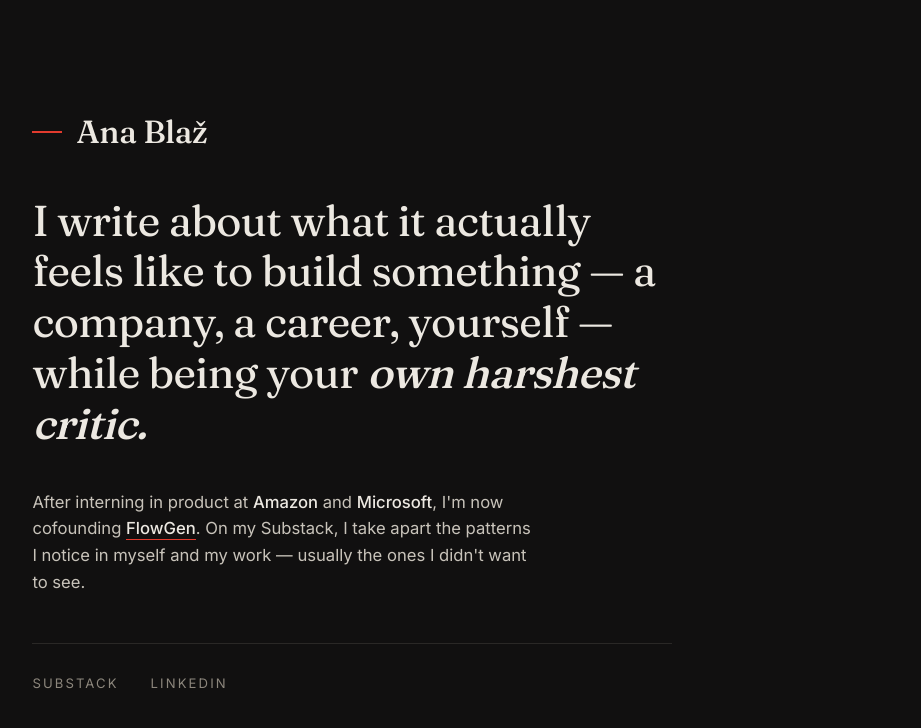
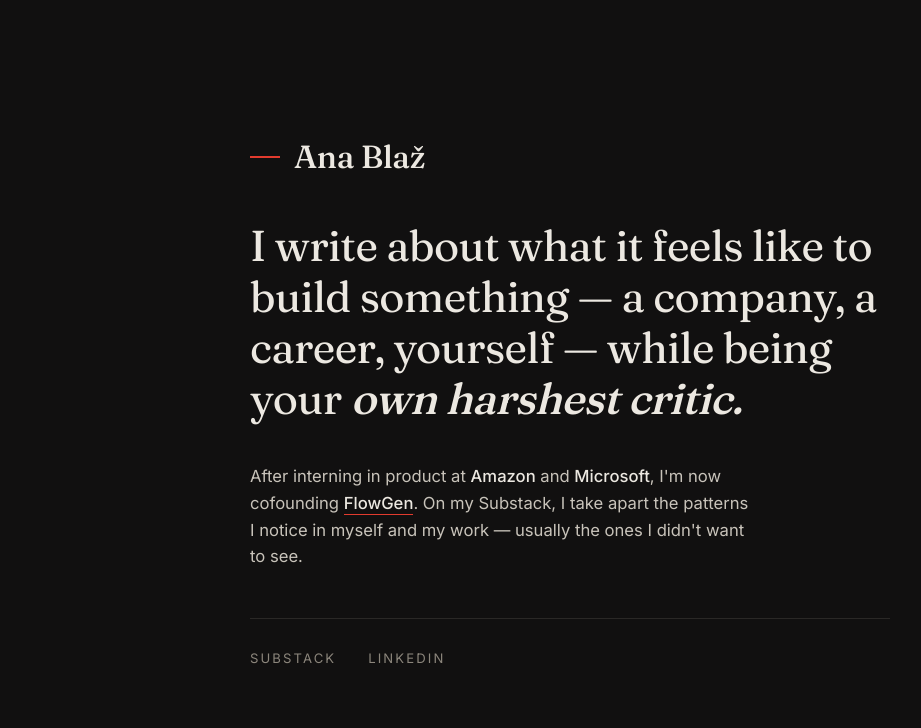
Before and after one commit to anablaz/anablaz.github.io, a plain HTML site: page index.html in a window 1280 px wide. Shown: the whole page, without its empty margins (70-991 px from the left). Drawn offline with Linux system fonts and the light colour scheme.

Commit message:
Update index.html

```diff
--- a/index.html
+++ b/index.html
@@ -28,6 +28,7 @@
     min-height: 100vh;
     display: flex;
     align-items: center;
+    justify-content: center;
     padding: 7vh 8vw;
   }
 
@@ -145,7 +146,7 @@
 <body>
   <main>
     <p class="name">Ana Blaž</p>
-    <h1 class="thesis">I write about what it actually feels like to build something &mdash; a company, a career, yourself &mdash; while being your <span class="accent">own harshest critic.</span></h1>
+    <h1 class="thesis">I write about what it feels like to build something &mdash; a company, a career, yourself &mdash; while being your <span class="accent">own harshest critic.</span></h1>
     <p class="bio">After interning in product at <strong>Amazon</strong> and <strong>Microsoft</strong>, I'm now cofounding <a class="inline-link" href="https://flowgen.dev/" target="_blank" rel="noopener">FlowGen</a>. On my Substack, I take apart the patterns I notice in myself and my work &mdash; usually the ones I didn't want to see.</p>
     <nav class="links">
       <a href="https://substack.com/@letthemrot" target="_blank" rel="noopener">Substack</a>
```
